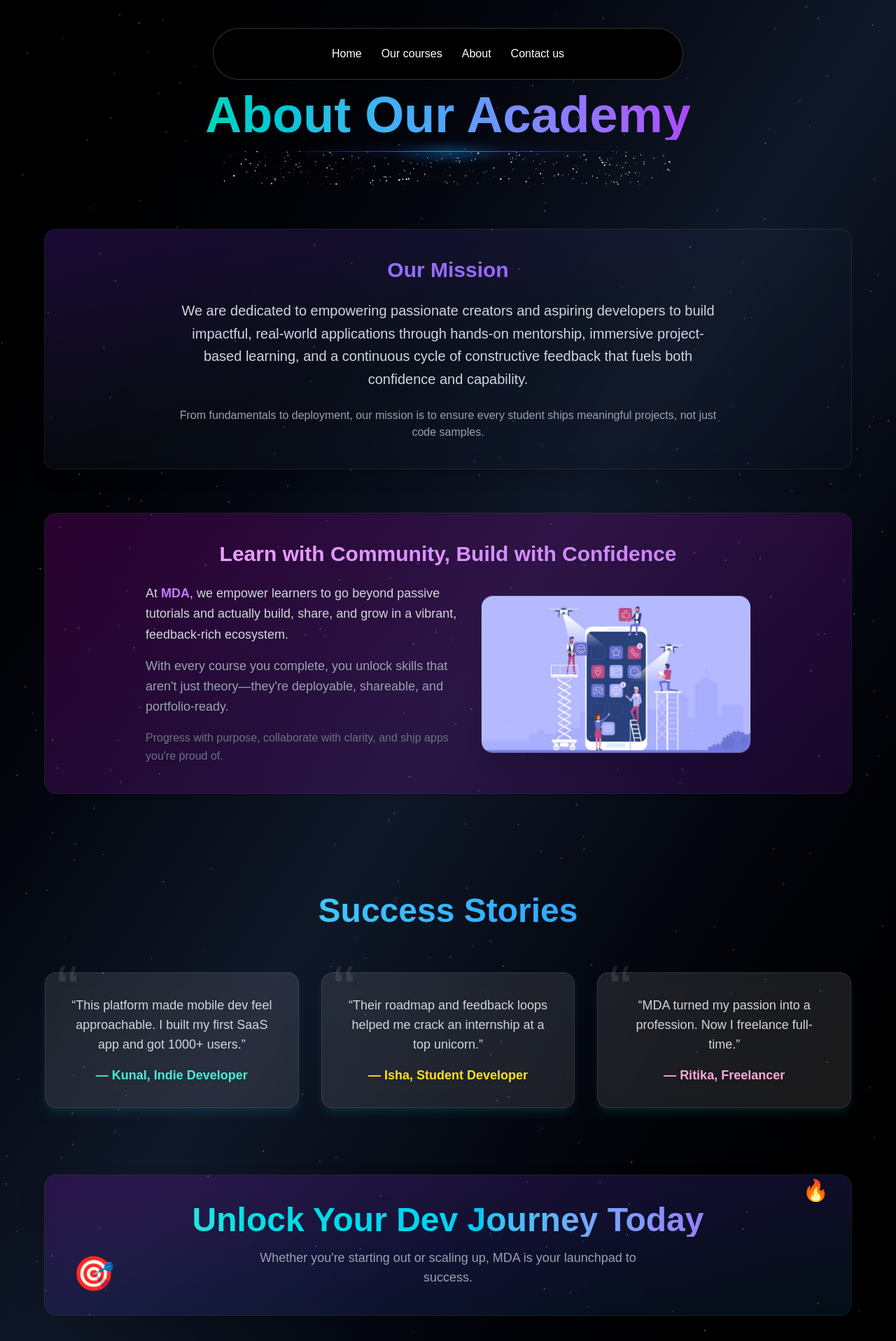
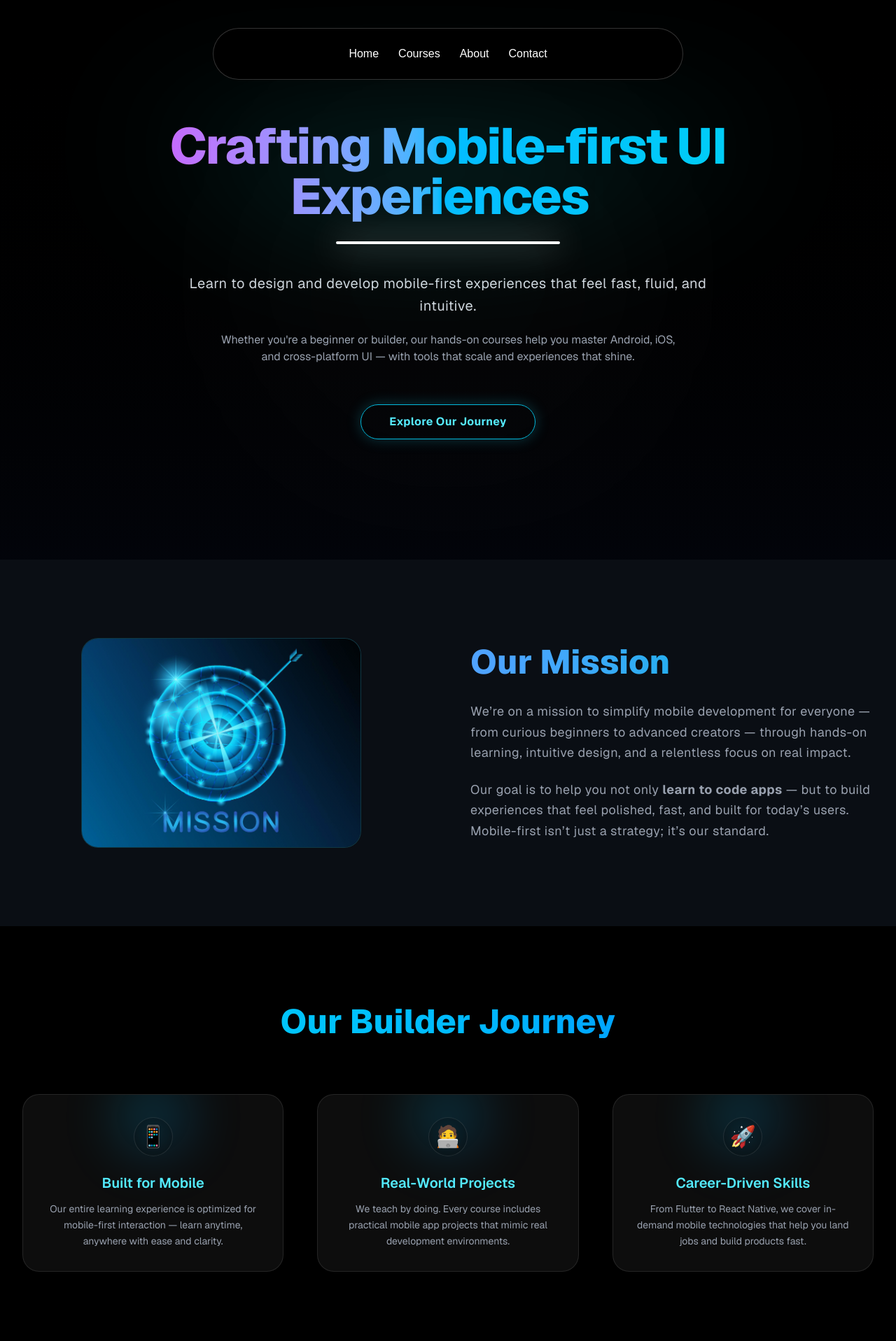
Before and after one commit to vishesh413/ui-ux-project, a Next.js app: page /about in a window 1280 px wide. Shown: the top 1917 px of the page at 70% size. Built offline with nearby package versions, Linux system fonts and the light colour scheme.

Commit message:
page edit

```diff
--- a/src/app/about/page.tsx
+++ b/src/app/about/page.tsx
@@ -1,216 +1,300 @@
 "use client";
 
-import { SparklesCore } from "@/components/ui/sparkles";
+import React, { useEffect, useState } from "react";
 import { motion } from "framer-motion";
 import { StarsBackground } from "@/components/ui/stars-background";
+import { useRouter } from "next/navigation";
 
 export default function AboutPage() {
-  const testimonials = [
-    {
-      text: "This platform made mobile dev feel approachable. I built my first SaaS app and got 1000+ users.",
-      name: "Kunal, Indie Developer",
-      color: "text-teal-300"
+  const [typedText, setTypedText] = useState("");
+  const fullText = "Crafting Mobile-first UI Experiences";
+  const router = useRouter();
+
+  // Tilt state for Mission image
+  const [tilt, setTilt] = useState({ rotateX: 0, rotateY: 0 });
+
+  useEffect(() => {
+    let i = 0;
+    const interval = setInterval(() => {
+      setTypedText(fullText.slice(0, i + 1));
+      i++;
+      if (i === fullText.length) clearInterval(interval);
+    }, 45);
+    return () => clearInterval(interval);
+  }, []);
+
+  const emojiVariants = {
+    float: {
+      y: [0, -20, 0],
+      transition: {
+        duration: 5,
+        repeat: Infinity,
+        ease: "easeInOut",
+        repeatType: "mirror",
+      },
     },
-    {
-      text: "Their roadmap and feedback loops helped me crack an internship at a top unicorn.",
-      name: "Isha, Student Developer",
-      color: "text-yellow-300"
-    },
-    {
-      text: "MDA turned my passion into a profession. Now I freelance full-time.",
-      name: "Ritika, Freelancer",
-      color: "text-pink-300"
-    }
-  ];
+  };
+
+  // Mouse move handler for tilt effect (no TS types)
+  const handleMouseMove = (e) => {
+    const rect = e.currentTarget.getBoundingClientRect();
+    const x = e.clientX - rect.left; // Mouse X relative to div
+    const y = e.clientY - rect.top; // Mouse Y relative to div
+    const centerX = rect.width / 2;
+    const centerY = rect.height / 2;
+    // Calculate rotation max 15 deg
+    const rotateX = ((y - centerY) / centerY) * 15 * -1; // invert rotateX
+    const rotateY = ((x - centerX) / centerX) * 15;
+
+    setTilt({ rotateX, rotateY });
+  };
+
+  // Reset tilt on mouse leave
+  const handleMouseLeave = () => {
+    setTilt({ rotateX: 0, rotateY: 0 });
+  };
+
+  // Split emojis correctly (handle multi-char emojis)
+  // Using an array of emojis instead of split("") because some emojis have multiple unicode chars
+  const emojis = ["🎨", "🛠️", "📱", "⚙️", "🚀"];
 
   return (
-    <motion.div
-      initial={{ opacity: 0, scale: 0.95 }}
-      animate={{ opacity: 1, scale: 1 }}
-      transition={{ duration: 1.2, ease: "easeInOut" }}
-      className="relative min-h-screen pt-32 px-4 sm:px-6 md:px-8 pb-20 overflow-hidden bg-gradient-to-br from-black via-gray-900 to-black text-white"
-    >
-      <motion.div
-        initial={{ opacity: 0 }}
-        animate={{ opacity: 0.3 }}
-        transition={{ duration: 3, ease: "easeInOut" }}
-        className="absolute inset-0 -z-20 bg-[radial-gradient(ellipse_at_top_left,_var(--tw-gradient-stops))] from-indigo-900 via-purple-800 to-black blur-2xl animate-pulse"
-      />
-      <motion.div
-        initial={{ opacity: 0 }}
-        animate={{ opacity: 0.25 }}
-        transition={{ duration: 2, delay: 0.4 }}
-        className="absolute inset-0 -z-10 animate-pulse bg-gradient-to-br from-purple-800/20 via-indigo-900/20 to-sky-800/20 blur-3xl"
-      />
+    <main className="relative overflow-hidden min-h-screen bg-gradient-to-b from-black via-[#0a111f] to-black text-white font-sans">
+      {/* Starry Background */}
+      <div className="fixed inset-0 -z-20">
+        <StarsBackground />
+      </div>
 
-      <div className="max-w-6xl mx-auto text-center space-y-16 ">
+      {/* Background Gradient Blur Layer */}
+      <div className="fixed inset-0 -z-10 bg-gradient-to-tr from-[#0f172a] via-[#1e293b] to-[#0f172a] animate-gradient-x opacity-70" />
+
+      {/* Floating Emojis */}
+      {emojis.map((emoji, idx) => (
         <motion.div
-          initial={{ y: -50, opacity: 0 }}
-          whileInView={{ y: 0, opacity: 1 }}
-          transition={{ duration: 1.5 }}
-          viewport={{ once: false }}
-          className="w-full flex flex-col items-center justify-center relative"
+          key={idx}
+          variants={emojiVariants}
+          animate="float"
+          style={{
+            position: "absolute",
+            top: `${15 + idx * 14}%`,
+            left: `${8 + idx * 15}%`,
+            fontSize: "2.5rem",
+            opacity: 0.15,
+            userSelect: "none",
+            pointerEvents: "none",
+            textShadow: "0 0 15px #22d3ee66",
+            zIndex: -5,
+          }}
+          transition={{ delay: idx * 0.4 }}
         >
-          <h1 className="relative text-4xl sm:text-5xl md:text-6xl lg:text-7xl font-extrabold text-center text-transparent bg-clip-text bg-gradient-to-r from-teal-400 via-blue-400 to-purple-500 animate-text-glow z-10">
-            About Our Academy
+          {emoji}
+        </motion.div>
+      ))}
+
+      {/* Hero Section */}
+      <section className="relative h-screen flex flex-col items-center justify-center text-center px-6 max-w-6xl mx-auto">
+        <motion.div
+          initial={{ opacity: 0, y: -40 }}
+          animate={{ opacity: 1, y: 0 }}
+          transition={{ duration: 1.2 }}
+        >
+          <h1 className="text-5xl md:text-7xl font-extrabold tracking-tight bg-gradient-to-r from-fuchsia-500 via-sky-400 to-cyan-400 bg-clip-text text-transparent drop-shadow-[0_0_100px_#00ffff60]">
+            {typedText}
+            <motion.span
+              className="text-cyan-300 ml-1"
+              animate={{ opacity: [0, 1, 0] }}
+              transition={{ repeat: Infinity, duration: 1.2 }}
+            >
+              |
+            </motion.span>
           </h1>
 
-          <motion.div
-            initial={{ scale: 0.9, opacity: 0 }}
-            whileInView={{ scale: 1, opacity: 1 }}
-            transition={{ duration: 1.2, delay: 0.2 }}
-            viewport={{ once: false }}
-            className="relative mt-4 w-[40rem] h-12 "
+          <div className="relative mt-7 flex justify-center">
+            <div className="absolute -top-12 h-52 w-[24rem] rounded-full bg-white/10 blur-[160px] opacity-80 z-0" />
+            <div className="h-[4px] w-80 bg-white rounded-full shadow-[0_0_50px_white] relative z-10" />
+          </div>
+
+          <p className="text-gray-300 mt-10 text-lg md:text-xl max-w-3xl mx-auto leading-relaxed tracking-wide">
+            Learn to design and develop mobile-first experiences that feel fast, fluid, and intuitive.
+          </p>
+          <p className="text-gray-400 mt-5 text-base max-w-2xl mx-auto">
+            Whether you're a beginner or builder, our hands-on courses help you master Android, iOS, and cross-platform UI — with tools that scale and experiences that shine.
+          </p>
+
+          <div className="mt-14">
+            <motion.button
+              whileHover={{ scale: 1.07, boxShadow: "0 0 25px #22d3ee" }}
+              whileTap={{ scale: 0.95 }}
+              className="px-10 py-3 rounded-full border border-cyan-500 text-cyan-300 font-bold tracking-wide shadow-[0_0_20px_#22d3ee40] transition-all duration-300 hover:shadow-[0_0_15px_#22d3ee40] hover:brightness-110 hover:-translate-y-0.5 bg-transparent cursor-pointer"
+              onClick={() => router.push("/")}
+            >
+              Explore Our Journey
+            </motion.button>
+          </div>
+        </motion.div>
+      </section>
+
+      {/* Mission Section with 3D Tilt Image */}
+      <section className="py-28 px-6 bg-[#0a0e14]">
+        <div className="max-w-7xl mx-auto grid md:grid-cols-2 gap-16 items-center">
+          <div
+            className="relative rounded-3xl overflow-hidden border border-cyan-500/20 bg-white/5 backdrop-blur-md w-[400px] h-[300px] mx-auto transition-transform duration-300 ease-out cursor-pointer"
+            onMouseMove={handleMouseMove}
+            onMouseLeave={handleMouseLeave}
+            style={{
+              perspective: "800px",
+              transform: `perspective(800px) rotateX(${tilt.rotateX}deg) rotateY(${tilt.rotateY}deg) scale(1)`,
+              willChange: "transform",
+            }}
           >
-            <div className="absolute inset-x-20 top-0 bg-gradient-to-r from-transparent via-indigo-500 to-transparent h-[2px] w-3/4 blur-sm" />
-            <div className="absolute inset-x-20 top-0 bg-gradient-to-r from-transparent via-indigo-500 to-transparent h-px w-3/4" />
-            <div className="absolute inset-x-60 top-0 bg-gradient-to-r from-transparent via-sky-500 to-transparent h-[5px] w-1/4 blur-sm" />
-            <div className="absolute inset-x-60 top-0 bg-gradient-to-r from-transparent via-sky-500 to-transparent h-px w-1/4" />
-            <SparklesCore
-              background="transparent"
-              minSize={0.4}
-              maxSize={1.2}
-              particleDensity={1500}
-              className="w-full h-full"
-              particleColor="#ffffff"
+            <img
+              src="/images/mission.jpg"
+              alt="Mission"
+              className="w-full h-full object-cover transition duration-300 ease-in-out"
+              style={{
+                transform: `scale(${tilt.rotateX !== 0 || tilt.rotateY !== 0 ? 1.05 : 1})`,
+                transition: "transform 0.3s ease",
+              }}
             />
-            <div className="absolute inset-0 w-full h-full bg-transparent [mask-image:radial-gradient(300px_100px_at_top,transparent_20%,white)]" />
-          </motion.div>
-        </motion.div>
+            <div className="absolute inset-0 bg-gradient-to-tr from-cyan-400/10 via-blue-500/10 to-transparent pointer-events-none" />
+          </div>
 
-        <motion.section
-          initial={{ opacity: 0, y: 40 }}
+          <div>
+            <h2 className="text-4xl md:text-5xl font-extrabold mb-8 bg-gradient-to-r from-blue-400 to-cyan-500 bg-clip-text text-transparent">
+              Our Mission
+            </h2>
+            <p className="text-gray-400 text-lg leading-relaxed tracking-wide">
+              We’re on a mission to simplify mobile development for everyone — from curious beginners to advanced creators — through hands-on learning, intuitive design, and a relentless focus on real impact.
+            </p>
+            <p className="text-gray-400 text-lg leading-relaxed mt-6 tracking-wide">
+              Our goal is to help you not only <strong>learn to code apps</strong> — but to build experiences that feel polished, fast, and built for today’s users. Mobile-first isn’t just a strategy; it’s our standard.
+            </p>
+          </div>
+        </div>
+      </section>
+
+      {/* Journey Section */}
+      <section className="py-28 px-6 bg-black text-center relative z-10">
+        <motion.h2
+          initial={{ opacity: 0, y: 30 }}
           whileInView={{ opacity: 1, y: 0 }}
+          viewport={{ once: true }}
           transition={{ duration: 1 }}
-          viewport={{ once: false }}
-          className="bg-gradient-to-br from-[#5b21b6]/30 via-[#1e293b]/20 to-[#0f172a]/20 rounded-2xl p-10 shadow-xl ring-1 ring-white/10 space-y-6 backdrop-blur-md"
+          className="text-4xl md:text-5xl font-extrabold mb-20 bg-gradient-to-r from-cyan-400 via-sky-400 to-blue-500 bg-clip-text text-transparent"
         >
-          <motion.h2
-            initial={{ opacity: 0, y: -20 }}
-            whileInView={{ opacity: 1, y: 0 }}
-            transition={{ duration: 0.8 }}
-            className="text-3xl font-bold text-transparent bg-clip-text text-center bg-gradient-to-r from-indigo-400 to-purple-500"
-          >
-            Our Mission
-          </motion.h2>
-          <motion.p
-            initial={{ opacity: 0, y: 10 }}
-            whileInView={{ opacity: 1, y: 0 }}
-            transition={{ duration: 0.8, delay: 0.2 }}
-            className="text-lg md:text-xl text-gray-300 max-w-3xl mx-auto leading-relaxed"
-          >
-            We are dedicated to empowering passionate creators and aspiring developers to build impactful, real-world applications through hands-on mentorship, immersive project-based learning, and a continuous cycle of constructive feedback that fuels both confidence and capability.
-          </motion.p>
-          <motion.p
-            initial={{ opacity: 0, y: 10 }}
-            whileInView={{ opacity: 1, y: 0 }}
-            transition={{ duration: 0.8, delay: 0.4 }}
-            className="text-base text-gray-400 max-w-3xl mx-auto"
-          >
-            From fundamentals to deployment, our mission is to ensure every student ships meaningful projects, not just code samples.
-          </motion.p>
-        </motion.section>
+          Our Builder Journey
+        </motion.h2>
 
-        <motion.section
-          initial={{ opacity: 0, y: 50 }}
-          whileInView={{ opacity: 1, y: 0 }}
-          transition={{ duration: 1.1 }}
-          viewport={{ once: false }}
-          className="bg-gradient-to-br from-fuchsia-800/30 to-purple-800/20 rounded-2xl p-10 shadow-md ring-1 ring-white/10 space-y-6"
-        >
-          <h2 className="text-3xl font-bold text-transparent text-center bg-clip-text bg-gradient-to-r from-fuchsia-300 to-purple-400">
-            Learn with Community, Build with Confidence
-          </h2>
-          <div className="flex flex-col md:flex-row justify-center items-center gap-8">
+        <div className="grid md:grid-cols-3 gap-12 max-w-7xl mx-auto px-2">
+          {["📱", "🧑‍💻", "🚀"].map((emoji, i) => (
             <motion.div
-              initial={{ opacity: 0, x: -30 }}
-              whileInView={{ opacity: 1, x: 0 }}
-              transition={{ duration: 0.9 }}
-              className="max-w-md text-left space-y-4"
+              key={i}
+              initial={{ opacity: 0, y: 40 }}
+              whileInView={{ opacity: 1, y: 0 }}
+              transition={{ duration: 0.6, delay: i * 0.2 }}
+              viewport={{ once: true }}
+              className="relative bg-white/5 border border-white/10 rounded-3xl p-8 backdrop-blur-md overflow-hidden transition-all duration-300 group"
             >
-              <p className="text-lg text-gray-300 leading-relaxed">
-                At <span className="text-purple-400 font-semibold">MDA</span>, we empower learners to go beyond passive tutorials and actually build, share, and grow in a vibrant, feedback-rich ecosystem.
-              </p>
-              <p className="text-lg text-gray-400 leading-relaxed">
-                With every course you complete, you unlock skills that aren&apos;t just theory—they&apos;re deployable, shareable, and portfolio-ready.
-              </p>
-              <p className="text-md text-gray-500 leading-relaxed">
-                Progress with purpose, collaborate with clarity, and ship apps you&apos;re proud of.
+              <div className="absolute -top-6 left-1/2 transform -translate-x-1/2 w-28 h-28 bg-gradient-to-br from-cyan-400 via-sky-400 to-blue-500 rounded-full blur-2xl opacity-20 group-hover:opacity-40 transition-all duration-500"></div>
+
+              <div className="relative z-10 w-14 h-14 mx-auto mb-6 rounded-full bg-black/40 flex items-center justify-center border border-white/10 backdrop-blur-lg">
+                <span className="text-3xl">{emoji}</span>
+              </div>
+
+              <h3 className="text-xl font-semibold text-cyan-300 mb-3 relative z-10">
+                {i === 0
+                  ? "Built for Mobile"
+                  : i === 1
+                  ? "Real-World Projects"
+                  : "Career-Driven Skills"}
+              </h3>
+
+              <p className="text-gray-400 text-sm leading-relaxed relative z-10">
+                {i === 0
+                  ? "Our entire learning experience is optimized for mobile-first interaction — learn anytime, anywhere with ease and clarity."
+                  : i === 1
+                  ? "We teach by doing. Every course includes practical mobile app projects that mimic real development environments."
+                  : "From Flutter to React Native, we cover in-demand mobile technologies that help you land jobs and build products fast."}
               </p>
             </motion.div>
-            <motion.img
-              src="/images/about-us.jpg"
-              alt="Team Learning"
-              initial={{ opacity: 0, scale: 0.9, y: 20 }}
-              whileInView={{ opacity: 1, scale: 1, y: 0 }}
-              transition={{ duration: 0.3, ease: "easeInOut" }}
-              whileHover={{ scale: 1.05 }}
-              viewport={{ once: false }}
-              className="max-w-xs md:max-w-sm rounded-2xl shadow-xl ring-1 ring-white/10 transition duration-300"
-            />
-          </div>
-        </motion.section>
+          ))}
+        </div>
+      </section>
 
-        <motion.section
-          initial={{ opacity: 0, y: 40 }}
-          whileInView={{ opacity: 1, y: 0 }}
-          transition={{ duration: 1 }}
-          viewport={{ once: false }}
-          className="pt-20"
-        >
-          <h2 className="text-4xl sm:text-5xl font-bold text-center text-transparent bg-clip-text bg-gradient-to-r from-cyan-300 to-blue-500 mb-16">
-            Success Stories
-          </h2>
+      {/* Timeline Section */}
+      <section className="py-28 px-6 bg-[#06090f] text-white">
+        <div className="max-w-6xl mx-auto">
+          <motion.h2
+            initial={{ opacity: 0, y: 30 }}
+            whileInView={{ opacity: 1, y: 0 }}
+            transition={{ duration: 1 }}
+            viewport={{ once: true }}
+            className="text-center text-4xl md:text-5xl font-extrabold mb-20 bg-gradient-to-r from-pink-400 to-cyan-400 bg-clip-text text-transparent"
+          >
+            🚀 Key Milestones in Our Journey
+          </motion.h2>
 
-          <div className="grid md:grid-cols-3 gap-8">
-            {testimonials.map((item, index) => (
-              <motion.figure
-                key={index}
-                initial={{ opacity: 0, scale: 0.95 }}
-                whileInView={{ opacity: 1, scale: 1 }}
-                transition={{ duration: 0.7, delay: index * 0.2 }}
-                viewport={{ once: false }}
-                whileHover={{ scale: 1.05 }}
-                className="relative border border-white/10 rounded-2xl bg-white/10 backdrop-blur-md p-8 shadow-lg shadow-cyan-400/10 transition-all duration-500 ease-in-out hover:shadow-2xl hover:shadow-cyan-400/30 hover:border-cyan-400"
+          <div className="relative flex flex-col md:flex-row items-start md:items-stretch justify-between gap-10">
+            {["2020", "2021", "2022", "2023", "2024"].map((year, i) => (
+              <motion.div
+                key={i}
+                initial={{ opacity: 0, y: 40 }}
+                whileInView={{ opacity: 1, y: 0 }}
+                transition={{ duration: 0.6, delay: i * 0.1 }}
+                viewport={{ once: true }}
+                className="relative bg-white/5 border border-white/10 rounded-2xl px-6 py-8 shadow-[0_0_30px_#22d3ee20] w-full md:w-1/5 flex flex-col items-center text-center"
               >
-                <figcaption className="text-lg text-gray-300">
-                  “{item.text}”
-                  <span className={`block mt-4 font-semibold ${item.color}`}>
-                    — {item.name}
-                  </span>
-                </figcaption>
-                <div className="absolute -top-6 left-4 text-8xl text-white/10">“</div>
-              </motion.figure>
+                <div className="mb-4 w-14 h-14 flex items-center justify-center rounded-full border-2 border-cyan-400 shadow-[0_0_20px_#22d3ee99] text-2xl bg-[#0f172a]">
+                  {i === 0
+                    ? "💡"
+                    : i === 1
+                    ? "📱"
+                    : i === 2
+                    ? "🌱"
+                    : i === 3
+                    ? "🌐"
+                    : "🤖"}
+                </div>
+                <p className="text-cyan-400 text-sm font-medium mb-1">{year}</p>
+                <h3 className="text-lg font-semibold mb-2">
+                  {i === 0
+                    ? "Vision Ignited"
+                    : i === 1
+                    ? "App-Centric Learning"
+                    : i === 2
+                    ? "Learning by Building"
+                    : i === 3
+                    ? "Global Builder Network"
+                    : "AI + Mobile Dev"}
+                </h3>
+                <p className="text-gray-400 text-sm">
+                  {i === 0
+                    ? "Started with a mission to make mobile development simple, practical, and accessible for everyone."
+                    : i === 1
+                    ? "Released our first hands-on mobile dev course focused on Flutter and React Native — learners built real apps from day one."
+                    : i === 2
+                    ? "Project-based curriculum launched with live previews, debugging support, and real-time collaboration features."
+                    : i === 3
+                    ? "Expanded to 50+ countries, launched mobile-first UI bootcamps, and partnered with dev mentors worldwide."
+                    : "Integrated AI coding support, custom mobile UI generators, and smart feedback systems for faster learning."}
+                </p>
+              </motion.div>
             ))}
           </div>
-        </motion.section>
+        </div>
+      </section>
 
-        <motion.section
-          initial={{ opacity: 0, scale: 0.95 }}
-          whileInView={{ opacity: 1, scale: 1 }}
-          transition={{ duration: 1.1, ease: "easeInOut" }}
-          viewport={{ once: false }}
-          className="relative bg-gradient-to-br from-purple-900/40 via-indigo-900/30 to-sky-900/20 p-10 rounded-2xl shadow-2xl ring-1 ring-white/10 backdrop-blur-xl overflow-hidden mt-24"
-        >
-          <div className="absolute text-3xl animate-bounce top-3 right-8">🔥</div>
-          <div className="absolute text-5xl animate-bounce bottom-6 left-10">🎯</div>
-
-          <motion.h2
-            initial={{ opacity: 0, y: 20 }}
-            whileInView={{ opacity: 1, y: 0 }}
-            transition={{ duration: 0.8 }}
-            className="text-4xl sm:text-5xl font-bold text-transparent bg-clip-text bg-gradient-to-r from-teal-300 via-cyan-400 to-purple-500 text-center"
-          >
-            Unlock Your Dev Journey Today
-          </motion.h2>
-
-          <p className="mt-4 text-lg text-gray-400 max-w-xl mx-auto text-center">
-            Whether you&apos;re starting out or scaling up, MDA is your launchpad to success.
-          </p>
-        </motion.section>
-
-        <StarsBackground />
-      </div>
-    </motion.div>
+      {/* Animate Gradient Keyframes */}
+      <style>{`
+        @keyframes gradient-x {
+          0%, 100% { background-position: 0% 50%; }
+          50% { background-position: 100% 50%; }
+        }
+        .animate-gradient-x {
+          background-size: 200% 200%;
+          animation: gradient-x 15s ease infinite;
+        }
+      `}</style>
+    </main>
   );
 }
--- a/src/components/Navbar.tsx
+++ b/src/components/Navbar.tsx
@@ -18,7 +18,7 @@ function Navbar({ className }: { className?: string }) {
 
         {/* Our Courses Dropdown */}
         <Link href ="/courses">
-        <MenuItem setActive={setActive} active={active} item="Our courses" />
+        <MenuItem setActive={setActive} active={active} item="Courses" />
         </Link>
 
 
@@ -30,7 +30,7 @@ function Navbar({ className }: { className?: string }) {
 
         {/* Contact Us */}
         <Link href="/contact">
-          <MenuItem setActive={setActive} active={active} item="Contact us" />
+          <MenuItem setActive={setActive} active={active} item="Contact" />
         </Link>
       </Menu>
     </div>
@@ -39,6 +39,5 @@ function Navbar({ className }: { className?: string }) {
 
 export default Navbar;
 
-//set active jo hum humne state decide kiya h us basis pr decide kr leta h
 
 //set active jo hum humne state decide kiya h us basis pr decide kr leta h
```
Also changed, not shown: src/app/globals.css (+25 -0 lines), public/images/mission.jpg (added).
